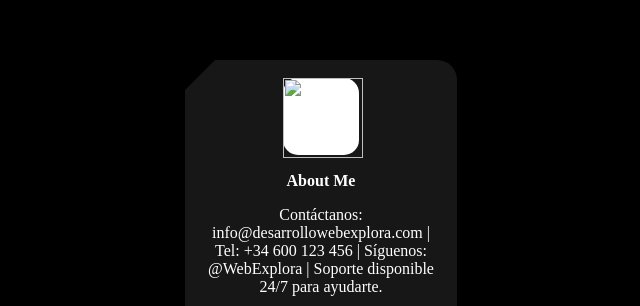
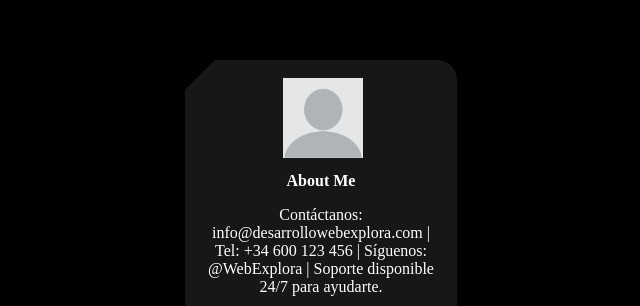
Before and after one commit to marchox96676/contacto, a plain HTML site: page index.html in a window 1280 px wide. Shown: the part 140-446 px from the top of the page, without its empty margins (319-959 px from the left). Drawn offline with Linux system fonts and the light colour scheme; the site is published under a folder, as on GitHub Pages, so addresses that start at the root find nothing.

Commit message:
Update index.html

```diff
--- a/index.html
+++ b/index.html
@@ -92,7 +92,7 @@ background-color: #000000;
 <body>
 
 <div class="card">
-  <div class="img"><img src="/img/descarga.png" alt="" class="img2"></div>
+  <div class="img"><img src="img/descarga.png" alt="" class="img2"></div>
   <span>About Me</span>
   <p class="info">Contáctanos: info@desarrollowebexplora.com | Tel: +34 600 123 456 | Síguenos: @WebExplora | Soporte disponible 24/7 para ayudarte.</p>
   <div class="share">
```
